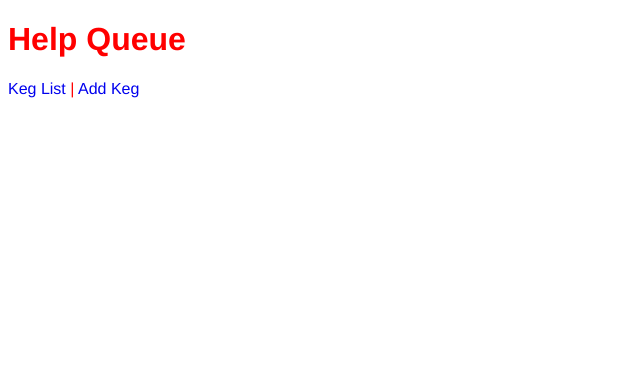
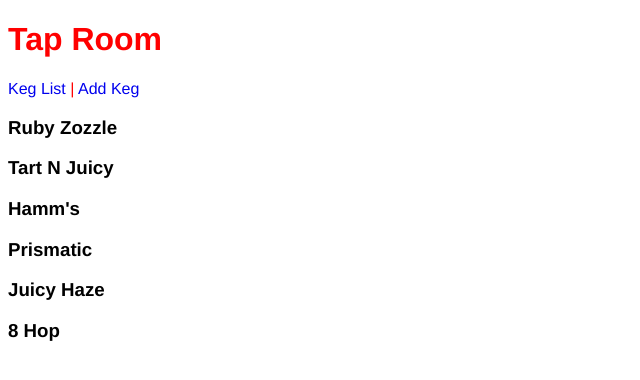
Before and after one commit to brenderbee/tap-room-react, a React app: page /#/ in a window 1280 px wide. Shown: the top 380 px of the page, without its empty margins (0-640 px from the left). Built offline with nearby package versions, Linux system fonts and the light colour scheme.

Commit message:
Add Keg and hook up Keg to KegList.

```diff
--- a/src/components/Header.jsx
+++ b/src/components/Header.jsx
@@ -8,7 +8,7 @@ function Header(){
 
   return(
     <div style={headerStyles}>
-      <h1 className="blue-bg">Help Queue</h1>
+      <h1 className="blue-bg">Tap Room</h1>
       <Link to="/">Keg List</Link> | <Link to="/newkeg">Add Keg</Link>
       <style jsx>{`
           .blue-bg:hover {
--- /dev/null
+++ b/src/components/Keg.jsx
@@ -0,0 +1,21 @@
+import React from 'react';
+import PropTypes from 'prop-types';
+
+function Keg(props){
+  return (
+    <div>
+      <h3>{props.name}</h3>
+    </div>
+  );
+}
+
+Keg.propTypes = {
+  name: PropTypes.string.isRequired,
+  brewer: PropTypes.string.isRequired,
+  description: PropTypes.string.isRequired,
+  abv: PropTypes.string.isRequired,
+  price: PropTypes.number.isRequired,
+  remaining: PropTypes.number.isRequired
+};
+
+export default Keg;
--- a/src/components/KegList.jsx
+++ b/src/components/KegList.jsx
@@ -1,9 +1,70 @@
 import React from 'react';
+import Keg from './Keg';
+
+var masterKegList = [
+  {
+    name: 'Ruby Zozzle',
+    brewer: 'Hi-Wheel',
+    description: 'Sparkling Wine & Grapefruit',
+    abv: '6.8%',
+    price: 7,
+    remaining: 20
+  },
+  {
+    name: 'Tart N Juicy',
+    brewer: 'Epic',
+    description: 'Sour IPA',
+    abv: '4.5%',
+    price: 6,
+    remaining: 60
+  },
+  {
+    name: 'Hamm\'s',
+    brewer: 'Miller/Coors',
+    description: 'American Lager',
+    abv: '4.7%',
+    price: 3,
+    remaining: 65
+  },
+  {
+    name: 'Prismatic',
+    brewer: 'Ninkasi',
+    description: 'Juicy IPA',
+    abv:  '5.9%',
+    price: 6,
+    remaining: 75
+  },
+  {
+    name: 'Juicy Haze',
+    brewer: 'New Belgium',
+    description: 'India Pale Ale',
+    abv:  '7.5%',
+    price: 6,
+    remaining: 18
+  },
+  {
+    name: '8 Hop',
+    brewer: 'New Belgium',
+    description: 'Pale Ale',
+    abv:  '5.5%',
+    price: 6,
+    remaining: 58
+  }
+];
 
 function KegList() {
 
   return(
     <div>
+      {masterKegList.map((keg, index) =>
+        <Keg  name={keg.name}
+          brewer={keg.brewer}
+          description={keg.description}
+          abv={keg.abv}
+          price={keg.price}
+          remaining={keg.remaining}
+          key={index}/>
+      )}
     </div>
   );
 }
```
Also changed, not shown: src/assets/js/triangle.js (+5 -5 lines), src/beers.json (added, +52 -0 lines).
